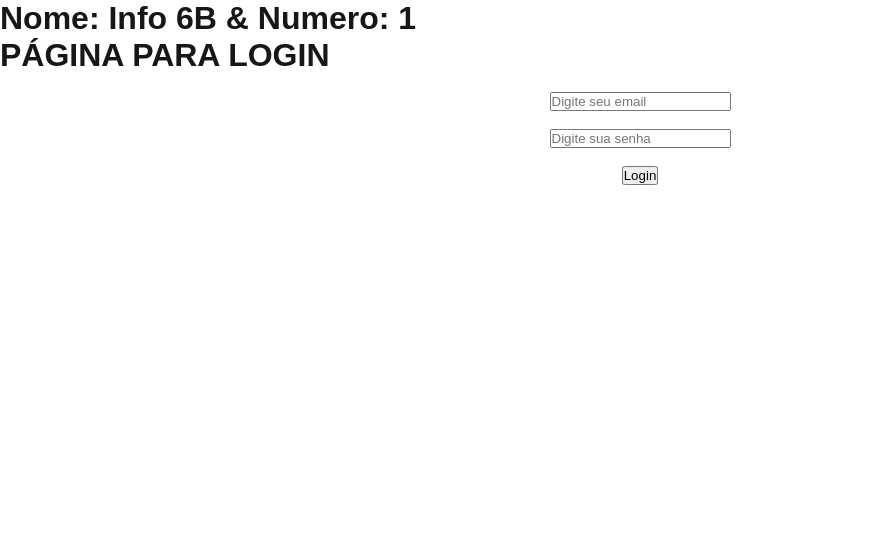
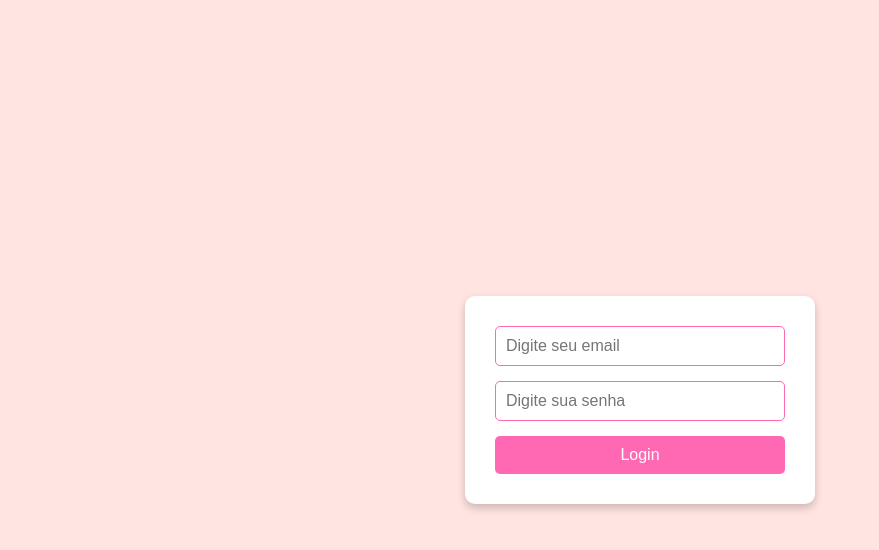
Before and after one commit to marianepsantos/reserva6b-1, a Next.js app: page /Login in a window 1280 px wide. Shown: the top 550 px of the page, without its empty margins (0-879 px from the left). Built offline with nearby package versions, Linux system fonts and the light colour scheme.

Commit message:
Commit
Fazendo o css de Login

```diff
--- a/src/app/Login/page.module.css
+++ b/src/app/Login/page.module.css
@@ -0,0 +1,54 @@
+/* Estilo do contêiner principal da página de login */
+.c{
+    display: flex;
+    align-items: center;
+    justify-content: center;
+    min-height: 100vh;
+    background-color: #ffe4e1; /* Fundo rosa claro */
+    font-family: Arial, sans-serif;
+  }
+
+  /* Estilo do card */
+  .card {
+    background-color: #fff;
+    padding: 30px;
+    border-radius: 10px;
+    box-shadow: 0 4px 8px rgba(0, 0, 0, 0.2);
+    text-align: center;
+    width: 350px;
+  }
+
+  /* Estilo para o input (email e senha) */
+  .input {
+    width: 100%;
+    padding: 10px;
+    margin-bottom: 15px;
+    border: 1px solid #ff69b4; /* Rosa mais escuro */
+    border-radius: 5px;
+    font-size: 1em;
+  }
+
+  /* Estilo para o botão de login */
+  .button {
+    background-color: #ff69b4; /* Rosa mais escuro */
+    color: #fff;
+    border: none;
+    padding: 10px 20px;
+    font-size: 1em;
+    border-radius: 5px;
+    cursor: pointer;
+    transition: background-color 0.3s ease;
+    width: 100%;
+  }
+
+  /* Efeito de hover no botão */
+  .button:hover {
+    background-color: #ff1493; /* Rosa mais intenso para hover */
+  }
+
+  /* Estilo para a mensagem de erro */
+  .p {
+    color: #ff4d4d; /* Vermelho para chamar atenção */
+    font-size: 0.9em;
+    margin-top: 10px;
+  }
--- a/src/app/Login/page.tsx
+++ b/src/app/Login/page.tsx
@@ -5,7 +5,6 @@ import { parseCookies, setCookie } from 'nookies';
 import { useRouter } from 'next/navigation';
 import styles from "./page.module.css";
 import Button from "../components/button";
-import Usuario from '../Interfaces/usuario';
 import { ApiURL } from "../config";
 
 
@@ -72,12 +71,8 @@ export default function Login() {
 
     return (
         <div>
-            <Button
-                name="Info 6B"
-                numero={1}
-            />
-            <h1 className={styles.center}>PÁGINA PARA LOGIN</h1>
-            <br />
+            <div className={styles.c}>
+            <div className={styles.card}>
             <form onSubmit={handleSubmit}>
                 <center>
                     <input
@@ -87,8 +82,6 @@ export default function Login() {
                         value={email}
                         onChange={(e) => setEmail(e.target.value)}
                     />
-                    <br />
-                    <br />
                     <input
                         className={styles.input}
                         type="password"
@@ -96,12 +89,12 @@ export default function Login() {
                         value={password}
                         onChange={(e) => setPassword(e.target.value)}
                     />
-                    <br />
-                    <br />
                     <button className={styles.button} type="submit">Login</button>
                     {errologin && <p className={styles.p}>{errologin}</p>}
                 </center>
             </form>
+            </div>
+          </div>
         </div>
     );
 }
```
